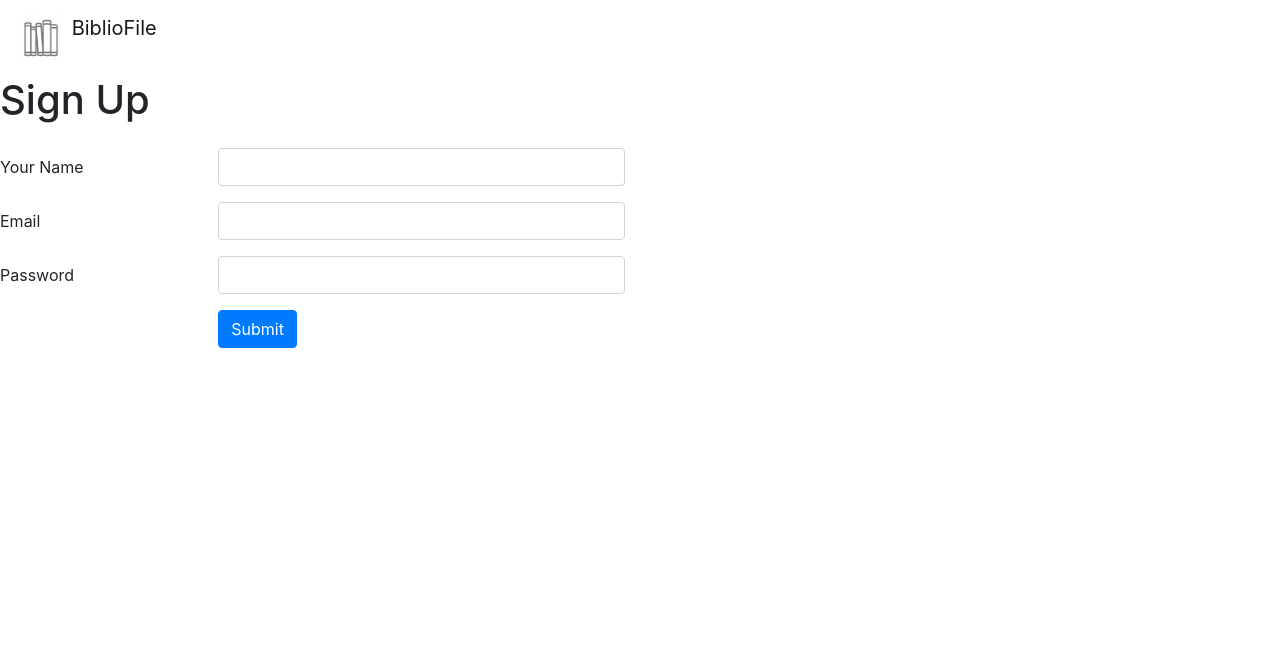
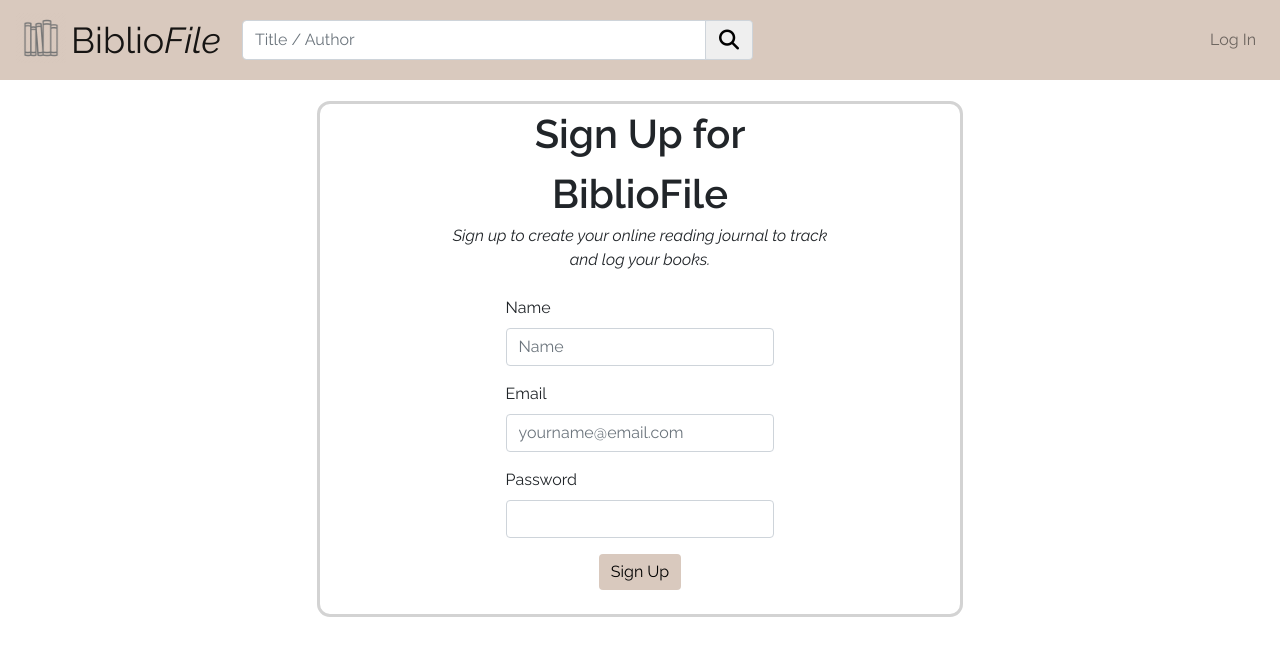
Before and after one commit to weyheyitsjc/BiblioFile, a Flask app: page /signup in a window 1280 px wide. Shown: the top 656 px of the page. Run offline with Flask 2, Linux system fonts and the light colour scheme; parts of the project's set-up code (start-up, migrations or seed data) failed here and were passed over; some libraries are stand-ins or nearby versions.

Commit message:
added signup page

```diff
--- /dev/null
+++ b/public/css/signup.css
@@ -0,0 +1,128 @@
+.sign-up-container {
+    margin-left: auto !important;
+    margin-right: auto !important;
+    align-content: center !important;
+    text-align: center !important;
+    align-items: center !important;
+    z-index: 10 !important;
+    display: block;
+    max-width: 85vw;
+    height: auto;
+    width: 50vw;
+    padding-left: 10vw;
+    padding-right: 10vw;
+    outline: solid lightgray;
+    border-radius: 10px;
+}
+
+.sign-up-title {
+    font-size: 5vmin;
+    position: relative !important;
+    font-weight: 600 !important;
+}
+
+.sign-up-desc {
+    font-size: 2vmin;
+    position: relative !important;
+    font-style: italic;
+}
+
+.signup-form-container {
+    margin-left: auto !important;
+    margin-right: auto !important;
+    align-content: center !important;
+    text-align: center !important;
+    align-items: center !important;
+    padding-bottom: 3vh !important;
+    padding-top: 3vh !important;
+}
+
+.mb-3 {
+    align-content: left !important;
+    text-align: left !important;
+    align-items: left !important;
+    margin-left: auto !important;
+    margin-right: auto !important;
+    width: 70%;
+}
+
+.form-label {
+    font-size: 5vmin;
+}
+
+.form-control2 {
+    height: 6vh;
+    width: 100% !important;
+    align-content: left !important;
+    text-align: left !important;
+    align-items: left !important;
+    margin-left: auto !important;
+    margin-right: auto !important;
+}
+
+.btn.btn-primary, .btn.btn-primary:active:active, .btn.btn-primary:focus {
+    background-color: #D9C9BE !important;
+    color: black !important;
+    border-color: none !important;
+    box-shadow: none !important;
+    border: none !important;
+}
+
+.btn.btn-primary:active:active {
+    background-color: antiquewhite !important;
+    color: black;
+    border-color: none;
+}
+/* zoom in */
+@media only screen and (max-width: 724px) {
+    .form-control2 {
+        height: 13vh;
+    }
+
+    .sign-up-title {
+        font-size: 10vmin;
+    }
+
+    .sign-up-desc {
+        font-size: 5vmin;
+        position: relative !important;
+        font-style: italic;
+    }
+}
+
+/* zoom out */
+@media only screen and (min-width: 2100px) {
+    .sign-up-title {
+        font-size: 5vmin;
+    }
+}
+
+@media only screen and (min-width: 2200px) and (max-width:2300px) {
+    .sign-up-title {
+        font-size: 4.5vmin;
+        position: relative !important;
+        font-style: italic;
+    }
+    .sign-up-desc {
+        font-size: 2vmin;
+        position: relative !important;
+        font-style: normal;
+    }
+}
+
+@media only screen and (min-width: 2300px) {
+    .sign-up-title {
+        font-size: 2.5vmin;
+        position: relative !important;
+        font-style: italic;
+    }
+    .sign-up-desc {
+        font-size: 1.2vmin;
+        position: relative !important;
+        font-style: normal;
+    }
+
+    .signup-form-container {
+        padding-top: 1vh !important;
+    }
+}
--- a/templates/base.html
+++ b/templates/base.html
@@ -6,6 +6,7 @@
       <title>BilioFile</title>
       <link rel="stylesheet" href="/css/navbar.css">
       <link rel="stylesheet" href="/css/bookshelf.css">
+      <link rel="stylesheet" href="/css/signup.css">
 
       <!-- font awesome icons -->
       <script src="https://kit.fontawesome.com/d35ee7a510.js" crossorigin="anonymous"></script>
--- a/templates/index.html
+++ b/templates/index.html
@@ -2,7 +2,6 @@
 {% set active = "Home" %}
 
 {% block content %}
-<!-- <br/><br/><br/><br/> -->
 <div class="trending">Trending Books</div>
 <div class="stuffonshelf">
     <img class="book" src="/pics/cat_in_the_hat_cover.jpg">
--- a/templates/signup.html
+++ b/templates/signup.html
@@ -1,62 +1,26 @@
-<!DOCTYPE html>
-<html>
-    <head>
-        <title>Sign Up</title>
+{% extends 'base.html' %}
+{% set active = "Home" %}
 
-        <meta charset="utf-8">
-        <meta name="viewport" content="width=device-width, initial-scale=1, shrink-to-fit=no">
+{% block content %}
+<div class="sign-up-container">
+    <div class="sign-up-title">Sign Up for BiblioFile</div>
+    <div class="sign-up-desc">Sign up to create your online reading journal to track and log your books.</div>
 
-        <script src="/course/lib/jquery/jquery-3.3.1.min.js"></script>
-        <script src="/course/lib/popper/popper.min.js"></script>
-        <script src="/course/lib/bootstrap/js/bootstrap.min.js"></script>
-        <link rel="stylesheet" href="/navbar/navbar.css">
-        <script type="text/javascript" src="navbar.js" defer></script>
+    <form class="signup-form-container">
+        <div class="mb-3">
+            <label class="form-label2" for="inputEmail">Name</label>
+            <input type="name" name="name" class="form-control" id="inputName" placeholder="Name" required>
+        </div>
+        <div class="mb-3">
+            <label class="form-label2" for="inputEmail">Email</label>
+            <input type="email" name="email" class="form-control" id="inputEmail" placeholder="yourname@email.com" required>
+        </div>
+        <div class="mb-3">
+            <label class="form-label2"  name="password" for="inputPassword">Password</label>
+            <input type="password" class="form-control" id="inputPassword" required>
+        </div>
+        <button type="submit" class="btn btn-primary">Sign Up</button>
+    </form>
+</div>
 
-        <!-- font awesome icons -->
-        <script src="https://kit.fontawesome.com/d35ee7a510.js" crossorigin="anonymous"></script>
-
-        <link rel="stylesheet" href="https://maxcdn.bootstrapcdn.com/bootstrap/4.0.0/css/bootstrap.min.css" integrity="sha384-Gn5384xqQ1aoWXA+058RXPxPg6fy4IWvTNh0E263XmFcJlSAwiGgFAW/dAiS6JXm" crossorigin="anonymous">
-        <script src="https://code.jquery.com/jquery-3.2.1.slim.min.js" integrity="sha384-KJ3o2DKtIkvYIK3UENzmM7KCkRr/rE9/Qpg6aAZGJwFDMVNA/GpGFF93hXpG5KkN" crossorigin="anonymous"></script>
-        <script src="https://cdnjs.cloudflare.com/ajax/libs/popper.js/1.12.9/umd/popper.min.js" integrity="sha384-ApNbgh9B+Y1QKtv3Rn7W3mgPxhU9K/ScQsAP7hUibX39j7fakFPskvXusvfa0b4Q" crossorigin="anonymous"></script>
-        <script src="https://maxcdn.bootstrapcdn.com/bootstrap/4.0.0/js/bootstrap.min.js" integrity="sha384-JZR6Spejh4U02d8jOt6vLEHfe/JQGiRRSQQxSfFWpi1MquVdAyjUar5+76PVCmYl" crossorigin="anonymous"></script>
-    </head>
-
-    <body>
-        <nav class="navbar navbar-expand-lg navbar-light bg-custom">
-            <a class="navbar-brand" href="javascript:;">
-            <img src="./pics/logo.png" width="50" height="50" class="d-inline-block align-top" alt="">
-                <span class="logo-name1">Biblio</span><span class="logo-name2">File</span>
-            <img>
-            </a>
-        </nav>
-
-        <h1>Sign Up</h1>
-
-        <form method="POST" action="/signup" class="pt-3">
-            <div class="form-group row">
-                <label for="example-text-input" class="col-2 col-form-label">Your Name</label>
-                <div class="col-4">
-                    <input class="form-control" type="text" name="name">
-                </div>
-            </div>
-            <div class="form-group row">
-                <label for="example-text-input" class="col-2 col-form-label">Email</label>
-                <div class="col-4">
-                    <input class="form-control" type="text" name="email">
-                </div>
-            </div>
-            <div class="form-group row">
-                <label for="example-text-input" class="col-2 col-form-label">Password</label>
-                <div class="col-4">
-                    <input class="form-control" type="password" name="password">
-                </div>
-            </div>
-            <div class="row">
-                <div class="col-2"></div>
-                <div class="col-4">
-                    <button type="submit" class="btn btn-primary">Submit</button>
-                </div>
-            </div>
-        </form>
-    </body>
-</html>
+{% endblock %}
```
